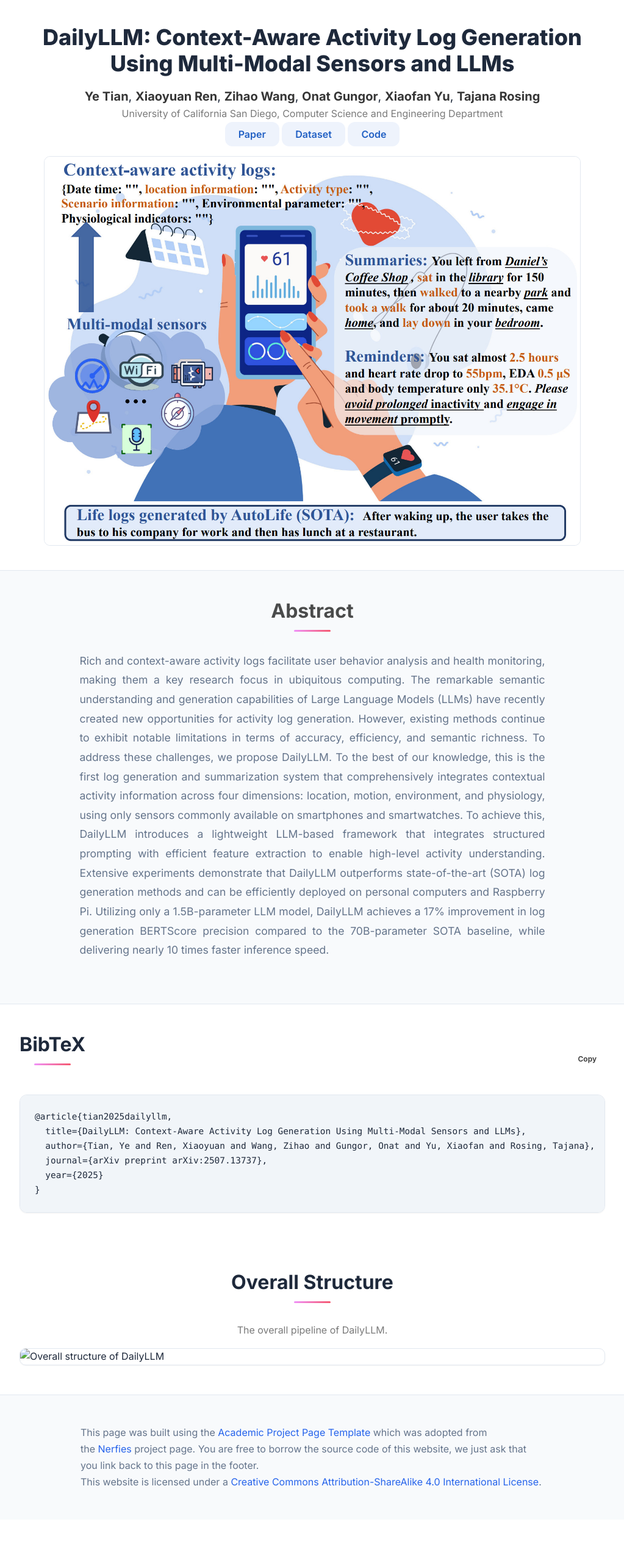
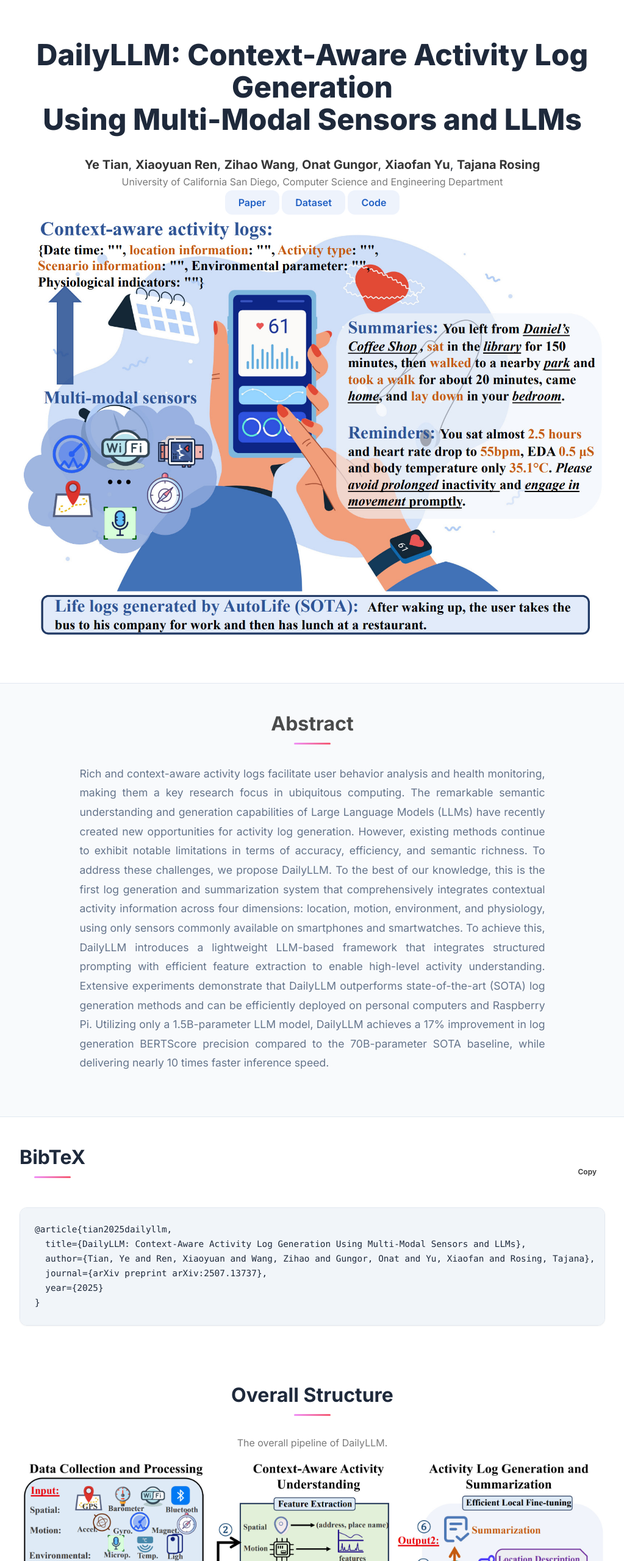
Before and after one commit to gdfwj/DailyLLM, a plain HTML site: page docs/index.html in a window 1280 px wide. Shown: the top 2560 px of the page at 61% size, without its empty margins (128-1151 px from the left). Before the commit the page ends 2492 px from the top, so only its background shows below. Drawn offline with nearby package versions, Linux system fonts and the light colour scheme; some icons are missing.

Commit message:
icon, pic

```diff
--- a/docs/index.html
+++ b/docs/index.html
@@ -28,8 +28,8 @@
   <meta property="og:url" content="https://gdfwj.github.io/DailyLLM/">
   <!-- TODO: Create a 1200x630px preview image and update path -->
   <meta property="og:image" content="https://gdfwj.github.io/DailyLLM/static/preview.png">
-  <meta property="og:image:width" content="1200">
-  <meta property="og:image:height" content="630">
+  <meta property="og:image:width" content="1000">
+  <meta property="og:image:height" content="550">
   <meta property="og:image:alt" content="DailyLLM - Research Preview">
   <meta property="article:published_time" content="2024-01-01T00:00:00.000Z">
   <meta property="article:author" content="Tian, Ye and Ren, Xiaoyuan and Wang, Zihao and Gungor, Onat and Yu, Xiaofan and Rosing, Tajana">
@@ -55,8 +55,8 @@
   <title>DailyLLM: Context-Aware Activity Log Generation Using Multi-Modal Sensors and LLMs - Ye Tian, Xiaoyuan Ren, Zihao Wang, Onat Gungor, Xiaofan Yu, Tajana Rosing | Academic Research</title>
 
   <!-- Favicon and App Icons -->
-  <!-- <link rel="icon" type="image/x-icon" href="static/images/favicon.ico">
-  <link rel="apple-touch-icon" href="static/images/favicon.ico"> -->
+  <link rel="icon" type="image/jpg" href="static/icon.jpg">
+  <link rel="apple-touch-icon" href="static/icon.jpg">
 
   <!-- Critical CSS - Load synchronously -->
   <link rel="stylesheet" href="static/css/bulma.min.css">
@@ -237,7 +237,8 @@ To achieve this, DailyLLM introduces a lightweight LLM-based framework that inte
   year={2025}
 }</code></pre>
       </div>
-    </section>
+</section>
+
 <!-- Structure figure -->
 <section class="section">
   <div class="container is-max-desktop">
@@ -246,7 +247,7 @@ To achieve this, DailyLLM introduces a lightweight LLM-based framework that inte
       The overall pipeline of DailyLLM.
     </p>
     <div class="structure-wrap">
-      <img src="static/system_overview.png" alt="Overall structure of DailyLLM">
+      <img src="static/system_overview.jpg" alt="Overall structure of DailyLLM">
     </div>
   </div>
 </section>
--- a/docs/static/css/index.css
+++ b/docs/static/css/index.css
@@ -116,7 +116,7 @@ body {
 /* Publication Content Styling */
 .publication-title {
     font-family: 'Inter', sans-serif !important;
-    font-weight: 800 !important;
+    font-weight: 750 !important;
     color: var(--text-primary) !important;
     margin-bottom: 2rem !important;
     line-height: 1.1 !important;
@@ -748,46 +748,3 @@ a:focus {
     box-shadow: none !important;
   }
 }
-
-
-/* === DailyLLM overrides === */
-.publication-title{
-  font-size: 2.25rem !important;
-  line-height: 1.2 !important;
-  margin-bottom: 1rem !important;
-}
-
-.hero .hero-body{
-  padding-top: 2.5rem !important;
-  padding-bottom: 2.5rem !important;
-}
-
-@media (max-width: 768px){
-  .publication-title{ font-size: 1.6rem !important; }
-}
-
-.demo-wrap{
-  max-width: 880px;
-  margin: 1rem auto 0;
-}
-.demo-wrap img{
-  width: 100%;
-  height: auto;
-  display: block;
-  border-radius: 10px;
-  border: 1px solid var(--border-color);
-}
-
-/* === Structure figure === */
-.structure-wrap{
-  max-width: 1000px;
-  margin: 0 auto;
-}
-.structure-wrap img{
-  width: 100%;
-  height: auto;
-  display: block;
-  border-radius: 10px;
-  border: 1px solid var(--border-color);
-  box-shadow: var(--shadow-sm);
-}
```
